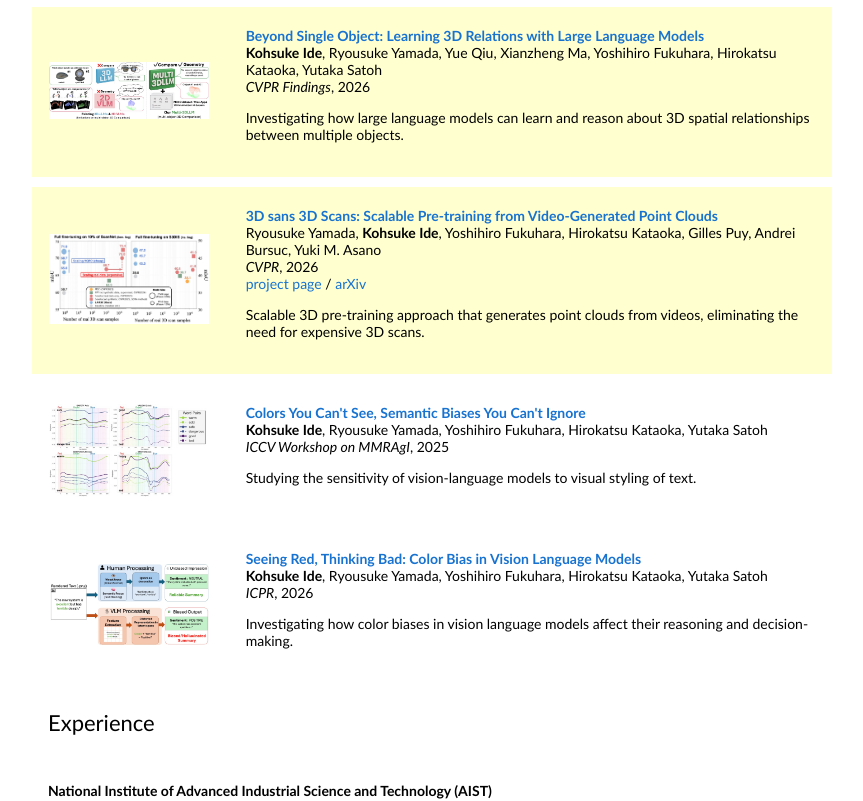
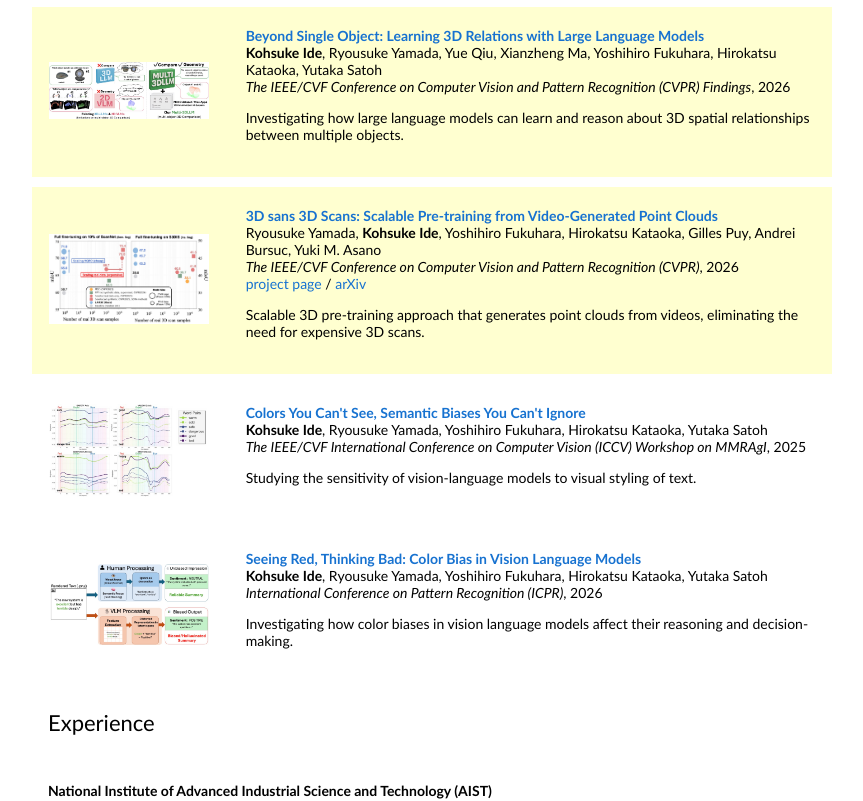
Before and after one commit to KohsukeIde/KohsukeIde.github.io, a plain HTML site: page index.html in a window 1280 px wide. Shown: the part 440-1241 px from the top of the page, without its empty margins (208-1071 px from the left). Drawn offline with Linux system fonts and the light colour scheme.

Commit message:
Use full conference names with abbreviations

```diff
--- a/index.html
+++ b/index.html
@@ -74,7 +74,7 @@
     Hirokatsu Kataoka,
     Yutaka Satoh
     <br>
-    <em>CVPR Findings</em>, 2026
+    <em>The IEEE/CVF Conference on Computer Vision and Pattern Recognition (CVPR) Findings</em>, 2026
     <br>
     <p></p>
     <p>
@@ -102,7 +102,7 @@
     Andrei Bursuc,
     Yuki M. Asano
     <br>
-    <em>CVPR</em>, 2026
+    <em>The IEEE/CVF Conference on Computer Vision and Pattern Recognition (CVPR)</em>, 2026
     <br>
     <a href="https://ryosuke-yamada.github.io/lam3c">project page</a>
     /
@@ -131,7 +131,7 @@
     Hirokatsu Kataoka,
     Yutaka Satoh
     <br>
-    <em>ICCV Workshop on MMRAgI</em>, 2025
+    <em>The IEEE/CVF International Conference on Computer Vision (ICCV) Workshop on MMRAgI</em>, 2025
     <br>
     <p></p>
     <p>
@@ -157,7 +157,7 @@
     Hirokatsu Kataoka,
     Yutaka Satoh
     <br>
-    <em>ICPR</em>, 2026
+    <em>International Conference on Pattern Recognition (ICPR)</em>, 2026
     <br>
     <p></p>
     <p>
```
